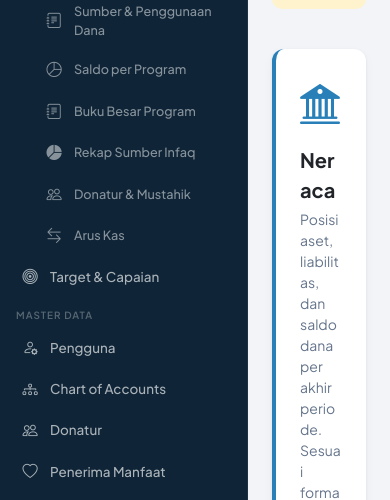
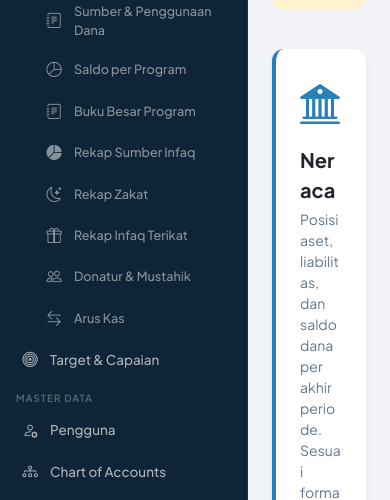
Before and after one commit to aguswib1308/siskeu-maal, a Flask app: page /admin/laporan in a window 390 px wide; the page is wider, and only the part inside the window is pictured. Shown: the part 438-938 px from the top of that part. Run offline with Flask 3, Linux system fonts and the light colour scheme; the visitor is signed in with stand-in values (Sample User, id 1).

Commit message:
feat(maal): rekap Zakat & Infaq Terikat, tombol kembali, rapikan Arus Kas
1. Rekap Zakat (per jenis) & Rekap Infaq Terikat (per program) -- generalisasi
   logika Rekap Sumber Infaq jadi helper _rekap_penerimaan_tahunan() dipakai
   3 laporan skrg. Sekalian ketemu & fix bug nyata: tabel lebar (Infaq Terikat
   py 19 kolom program) kepotong tak-terlihat krn .report-card overflow:hidden
   tanpa .table-responsive -- data ada tapi tdk kelihatan sama sekali. Sudah
   dibungkus scroll horizontal.

2. Master Donatur: tombol "Kembali ke Laporan Donatur & Mustahik" muncul saat
   halaman difilter (sumber/area/aktif) -- sebelumnya setelah klik dari
   grafik laporan, tdk ada jalan balik selain sidebar.

3. Laporan Arus Kas dirapikan: panel Masuk/Keluar skrg tinggi sama (dulu beda
   ~330px krn jumlah baris beda), hapus pewarnaan per-dana yg sebenarnya mati
   total (keketimpa !important dari .report-group), ringkasan bawah diubah
   dari col-auto+simbol terpisah (bisa kepisah pas wrap di layar sempit) jadi
   grid rapi yg tdk pernah mecah simbolnya dari labelnya.

4. cron_buka_periode.py (sudah di-deploy sesi lalu) + entry crontab VPS
   tgl 1 tiap bulan jam 00:10 -- Buka Periode fundraising skrg otomatis,
   tdk perlu klik manual admin tiap bulan.

Co-Authored-By: Claude Sonnet 5 <noreply@anthropic.com>

```diff
--- a/app.py
+++ b/app.py
@@ -754,25 +754,21 @@ def laporan_buku_besar():
         inst=inst, dana_types=DANA_TYPES)
 
 
-@app.route('/admin/laporan/rekap-sumber-infaq')
-@admin_required
-def laporan_rekap_sumber_infaq():
-    """Rekap tahunan penerimaan Infak Tidak Terikat per sumber (Kotak Infaq/Kencleng/Tunai) —
-    bahan rapat. Sesuai pengelolaan riil: ketiganya jadi satu saldo, ini murni rekap sumber dana."""
-    tahun = request.args.get('tahun', get_tanggal_kerja()[:4])
-    conn = get_db()
-
+def _rekap_penerimaan_tahunan(conn, parent_kode, tahun):
+    """Rekap tahunan penerimaan per akun anak dari `parent_kode`, per bulan (baris) x
+    per akun (kolom) -- bahan rapat. Dipakai bareng oleh rekap Infaq Tidak Terikat,
+    Zakat, & Infaq Terikat spy formatnya konsisten."""
     sumber_coa = conn.execute("""
         SELECT id, kode, nama FROM chart_of_accounts
-        WHERE parent_kode='4.2.2' AND jenis_transaksi='masuk' AND aktif=1 ORDER BY kode
-    """).fetchall()
+        WHERE parent_kode=? AND jenis_transaksi='masuk' AND aktif=1 ORDER BY kode
+    """, (parent_kode,)).fetchall()
 
     rows = conn.execute("""
         SELECT strftime('%m', t.tanggal) as bln, t.coa_id, SUM(t.jumlah) as total
         FROM transaksi t JOIN chart_of_accounts c ON t.coa_id=c.id
-        WHERE c.parent_kode='4.2.2' AND t.jenis='masuk' AND strftime('%Y', t.tanggal)=?
+        WHERE c.parent_kode=? AND t.jenis='masuk' AND strftime('%Y', t.tanggal)=?
         GROUP BY bln, t.coa_id
-    """, (tahun,)).fetchall()
+    """, (parent_kode, tahun)).fetchall()
     per_bulan = {}
     for r in rows:
         per_bulan.setdefault(r['bln'], {})[r['coa_id']] = r['total']
@@ -794,11 +790,63 @@ def laporan_rekap_sumber_infaq():
         grand_total += baris['total']
         tabel.append(baris)
 
+    return sumber_coa, tabel, total_per_sumber, grand_total
+
+
+@app.route('/admin/laporan/rekap-sumber-infaq')
+@admin_required
+def laporan_rekap_sumber_infaq():
+    """Rekap tahunan penerimaan Infak Tidak Terikat per sumber (Kotak Infaq/Kencleng/Tunai) —
+    bahan rapat. Sesuai pengelolaan riil: ketiganya jadi satu saldo, ini murni rekap sumber dana."""
+    tahun = request.args.get('tahun', get_tanggal_kerja()[:4])
+    conn = get_db()
+    sumber_coa, tabel, total_per_sumber, grand_total = _rekap_penerimaan_tahunan(conn, '4.2.2', tahun)
+
     inst = get_instansi(conn)
     conn.close()
     return render_template('admin/laporan_rekap_sumber.html',
         sumber_coa=sumber_coa, tabel=tabel, total_per_sumber=total_per_sumber,
-        grand_total=grand_total, tahun=tahun, inst=inst)
+        grand_total=grand_total, tahun=tahun, inst=inst,
+        judul='PENERIMAAN INFAK TIDAK TERIKAT PER SUMBER',
+        deskripsi='Rincian sumber penerimaan (Kotak Infaq, Kencleng, Tunai) untuk bahan rapat — dalam '
+                  'pengelolaan sehari-hari ketiganya tetap satu saldo Infak Tidak Terikat.',
+    )
+
+
+@app.route('/admin/laporan/rekap-zakat')
+@admin_required
+def laporan_rekap_zakat():
+    """Rekap tahunan penerimaan Zakat per jenis (Zakat Maal, Fitrah, Fidyah, dst) — bahan rapat."""
+    tahun = request.args.get('tahun', get_tanggal_kerja()[:4])
+    conn = get_db()
+    sumber_coa, tabel, total_per_sumber, grand_total = _rekap_penerimaan_tahunan(conn, '4.1', tahun)
+    inst = get_instansi(conn)
+    conn.close()
+    return render_template('admin/laporan_rekap_sumber.html',
+        sumber_coa=sumber_coa, tabel=tabel, total_per_sumber=total_per_sumber,
+        grand_total=grand_total, tahun=tahun, inst=inst,
+        judul='PENERIMAAN ZAKAT PER JENIS',
+        deskripsi='Rincian penerimaan Zakat per jenis (Zakat Maal, Zakat Fitrah, Zakat Penghasilan/Profesi, '
+                  'Fidyah, dst) per bulan selama setahun — bahan rapat.',
+    )
+
+
+@app.route('/admin/laporan/rekap-infaq-terikat')
+@admin_required
+def laporan_rekap_infaq_terikat():
+    """Rekap tahunan penerimaan Infaq Terikat per program (Yatim, Ambulance, Qurban, dst) — bahan rapat."""
+    tahun = request.args.get('tahun', get_tanggal_kerja()[:4])
+    conn = get_db()
+    sumber_coa, tabel, total_per_sumber, grand_total = _rekap_penerimaan_tahunan(conn, '4.2.1', tahun)
+    inst = get_instansi(conn)
+    conn.close()
+    return render_template('admin/laporan_rekap_sumber.html',
+        sumber_coa=sumber_coa, tabel=tabel, total_per_sumber=total_per_sumber,
+        grand_total=grand_total, tahun=tahun, inst=inst,
+        judul='PENERIMAAN INFAQ TERIKAT PER PROGRAM',
+        deskripsi='Rincian penerimaan tiap program Infaq Terikat (Yatim, Ambulance, Sunat Sehat Gratis, '
+                  'Qurban, dst) per bulan selama setahun — bahan rapat.',
+    )
 
 
 @app.route('/admin/laporan/donatur-mustahik')
--- a/templates/admin/base.html
+++ b/templates/admin/base.html
@@ -174,6 +174,12 @@
     <a href="/admin/laporan/rekap-sumber-infaq" class="nav-link sub {% if '/laporan/rekap-sumber-infaq' in request.path %}active{% endif %}">
       <i class="bi bi-pie-chart-fill"></i> Rekap Sumber Infaq
     </a>
+    <a href="/admin/laporan/rekap-zakat" class="nav-link sub {% if '/laporan/rekap-zakat' in request.path %}active{% endif %}">
+      <i class="bi bi-moon-stars"></i> Rekap Zakat
+    </a>
+    <a href="/admin/laporan/rekap-infaq-terikat" class="nav-link sub {% if '/laporan/rekap-infaq-terikat' in request.path %}active{% endif %}">
+      <i class="bi bi-gift"></i> Rekap Infaq Terikat
+    </a>
     <a href="/admin/laporan/donatur-mustahik" class="nav-link sub {% if '/laporan/donatur-mustahik' in request.path %}active{% endif %}">
       <i class="bi bi-people"></i> Donatur &amp; Mustahik
     </a>
--- a/templates/admin/master/donatur.html
+++ b/templates/admin/master/donatur.html
@@ -3,6 +3,11 @@
 {% block page_title %}<i class="bi bi-people"></i> Master Donatur{% endblock %}
 
 {% block content %}
+{% if sumber or area or aktif_f %}
+<a href="/admin/laporan/donatur-mustahik" class="btn btn-sm btn-outline-secondary mb-3">
+  <i class="bi bi-arrow-left"></i> Kembali ke Laporan Donatur &amp; Mustahik
+</a>
+{% endif %}
 <div class="row mb-3 align-items-center">
   <div class="col">
     <form class="d-flex gap-2 flex-wrap">
```
Also changed, not shown: templates/admin/laporan_arus_kas.html (+15 -22 lines), templates/admin/laporan_rekap_sumber.html (+11 -10 lines).
